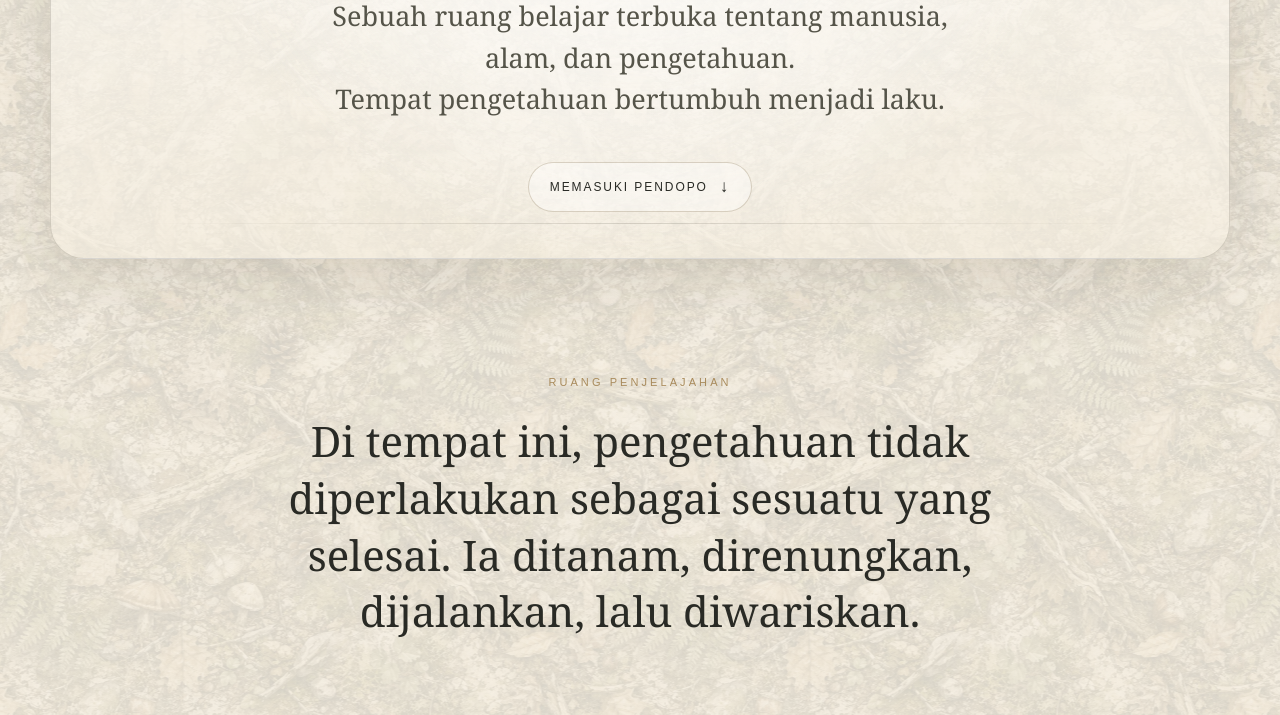
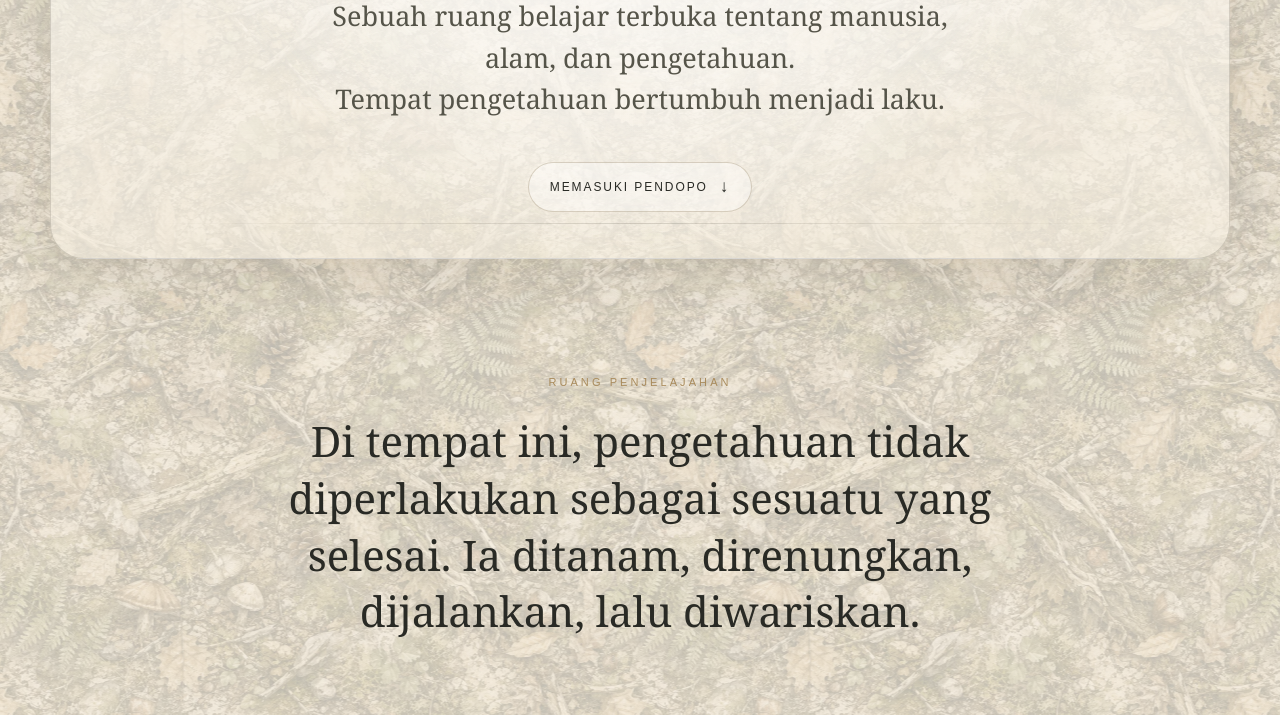
Before and after one commit to ywpurbo-beep/bhumi-wanaprastha, a website: page index.html in a window 1280 px wide. Shown: the part 528-1243 px from the top of the page. Drawn offline with Linux system fonts and the light colour scheme; grey boxes are pictures that could not be loaded.

Commit message:
Modify background gradients in index.html
Updated background gradients for improved visual effect.

```diff
--- a/index.html
+++ b/index.html
@@ -1176,7 +1176,7 @@ footer.global-footer::after {
 body {
   background-color: var(--paper);
   background-image:
-    linear-gradient(rgba(248,244,235,.84), rgba(245,240,229,.84)),
+    linear-gradient(rgba(248,244,235,.72), rgba(245,240,229,.72)),
     url('assets/living-knowledge/C01-Forest-Floor-Texture.webp');
   background-repeat: repeat, repeat;
   background-size: auto, 627px 627px;
```
